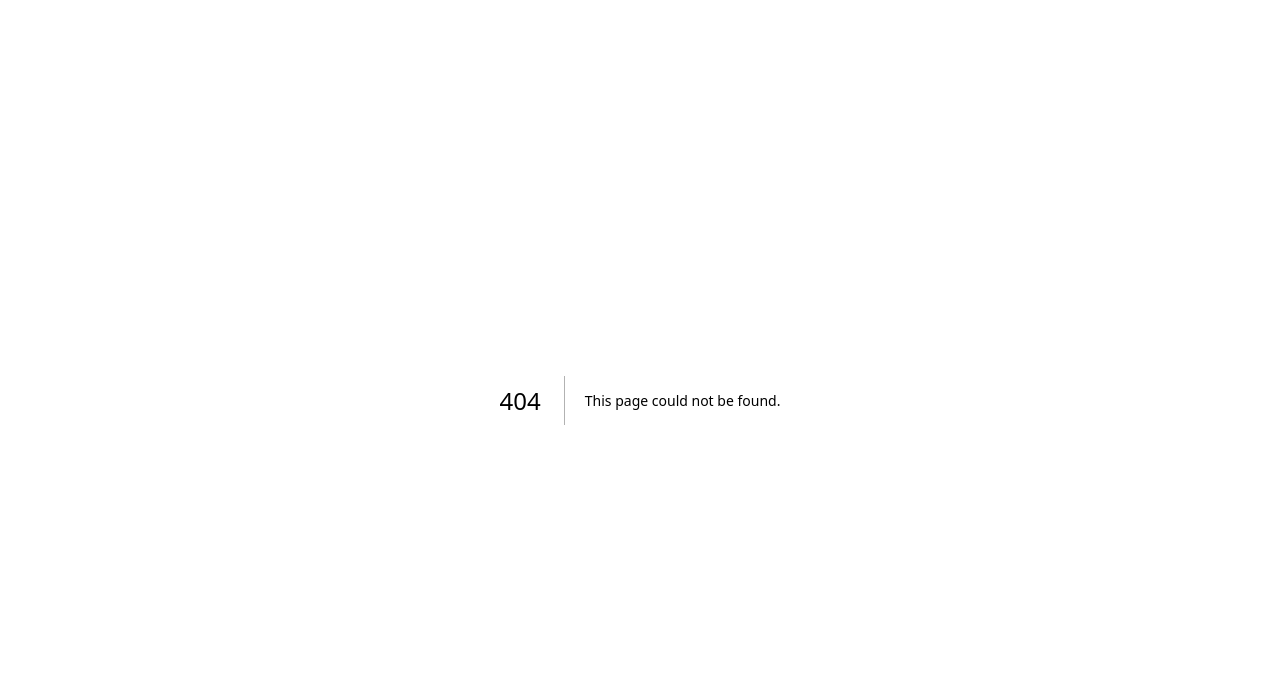
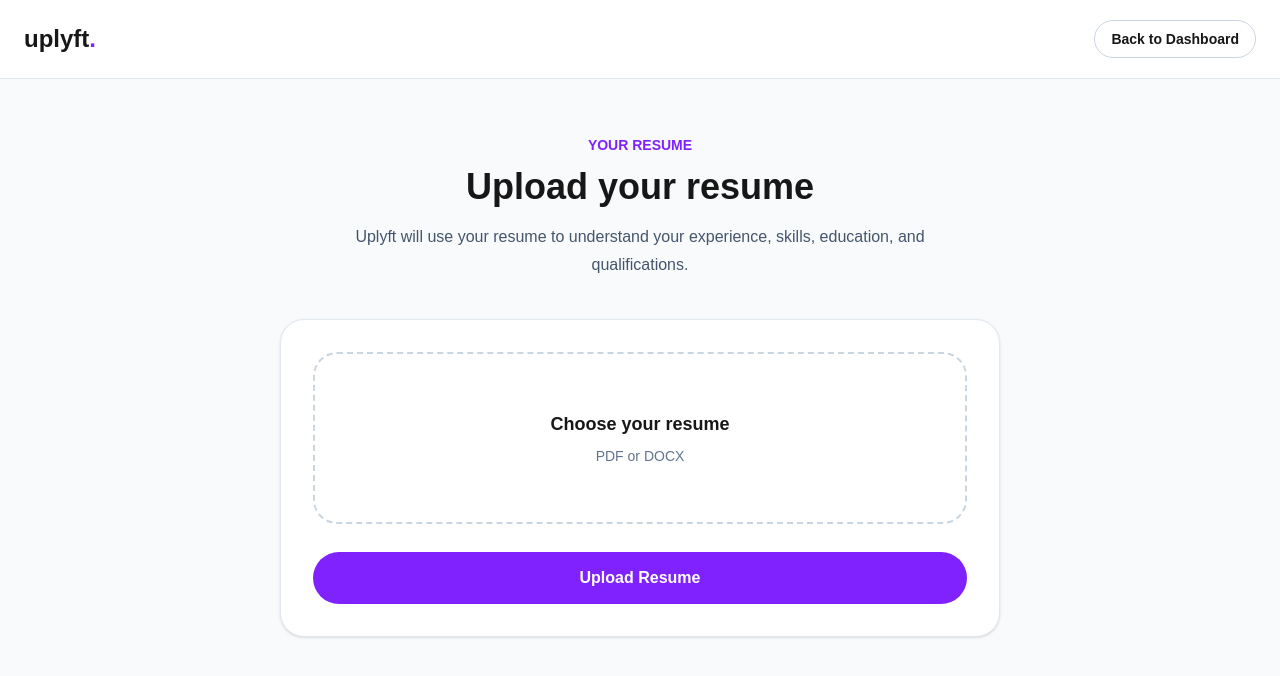
Before and after one commit to ajgray336/uplyft, a Next.js app: page /resume in a window 1280 px wide. Before the commit this address had no page. Shown: the top 676 px of the page. Built offline with nearby package versions, Linux system fonts and the light colour scheme.

Commit message:
Add resume upload page

```diff
--- a/src/app/dashboard/page.tsx
+++ b/src/app/dashboard/page.tsx
@@ -8,12 +8,14 @@ export default async function DashboardPage() {
     data: { user },
   } = await supabase.auth.getUser();
 
+  // Protect the dashboard
   if (!user) {
     redirect("/signup");
   }
 
   return (
     <main className="min-h-screen bg-slate-50">
+      {/* Header */}
       <div className="border-b border-slate-200 bg-white">
         <div className="mx-auto flex max-w-7xl items-center justify-between px-6 py-5">
           <div className="text-2xl font-black">
@@ -26,17 +28,23 @@ export default async function DashboardPage() {
         </div>
       </div>
 
+      {/* Dashboard Content */}
       <div className="mx-auto max-w-7xl px-6 py-10">
         <div>
-          <p className="text-sm font-bold text-violet-600">DASHBOARD</p>
+          <p className="text-sm font-bold text-violet-600">
+            DASHBOARD
+          </p>
+
           <h1 className="mt-2 text-4xl font-black">
             Welcome to Uplyft
           </h1>
+
           <p className="mt-3 text-slate-600">
             Let&apos;s get your job search set up.
           </p>
         </div>
 
+        {/* Stats */}
         <div className="mt-10 grid gap-6 md:grid-cols-2 lg:grid-cols-4">
           {[
             ["Jobs Matched", "0"],
@@ -48,13 +56,20 @@ export default async function DashboardPage() {
               key={label}
               className="rounded-3xl border border-slate-200 bg-white p-6 shadow-sm"
             >
-              <p className="text-sm text-slate-500">{label}</p>
-              <p className="mt-2 text-4xl font-black">{value}</p>
+              <p className="text-sm text-slate-500">
+                {label}
+              </p>
+
+              <p className="mt-2 text-4xl font-black">
+                {value}
+              </p>
             </div>
           ))}
         </div>
 
+        {/* Setup Cards */}
         <div className="mt-10 grid gap-8 lg:grid-cols-2">
+          {/* Resume */}
           <div className="rounded-3xl border border-slate-200 bg-white p-8">
             <div className="flex h-12 w-12 items-center justify-center rounded-2xl bg-violet-100 font-black text-violet-700">
               1
@@ -65,15 +80,19 @@ export default async function DashboardPage() {
             </h2>
 
             <p className="mt-3 leading-7 text-slate-600">
-              Uplyft will analyze your work experience, skills, education,
-              and qualifications.
+              Uplyft will analyze your work experience, skills,
+              education, and qualifications.
             </p>
 
-            <button className="mt-7 rounded-full bg-violet-600 px-6 py-3 font-bold text-white hover:bg-violet-700">
+            <a
+              href="/resume"
+              className="mt-7 inline-block rounded-full bg-violet-600 px-6 py-3 font-bold text-white transition hover:bg-violet-700"
+            >
               Upload Resume
-            </button>
+            </a>
           </div>
 
+          {/* Preferences */}
           <div className="rounded-3xl border border-slate-200 bg-white p-8">
             <div className="flex h-12 w-12 items-center justify-center rounded-2xl bg-violet-100 font-black text-violet-700">
               2
@@ -88,7 +107,10 @@ export default async function DashboardPage() {
               arrangements you want.
             </p>
 
-            <button className="mt-7 rounded-full bg-slate-950 px-6 py-3 font-bold text-white hover:bg-violet-700">
+            <button
+              type="button"
+              className="mt-7 rounded-full bg-slate-950 px-6 py-3 font-bold text-white transition hover:bg-violet-700"
+            >
               Set Preferences
             </button>
           </div>
--- /dev/null
+++ b/src/app/resume/page.tsx
@@ -0,0 +1,85 @@
+"use client";
+
+import { useState } from "react";
+
+export default function ResumePage() {
+  const [fileName, setFileName] = useState("");
+
+  function handleFileChange(e: React.ChangeEvent<HTMLInputElement>) {
+    const file = e.target.files?.[0];
+
+    if (file) {
+      setFileName(file.name);
+    }
+  }
+
+  return (
+    <main className="min-h-screen bg-slate-50">
+      <div className="border-b border-slate-200 bg-white">
+        <div className="mx-auto flex max-w-7xl items-center justify-between px-6 py-5">
+          <div className="text-2xl font-black">
+            uplyft<span className="text-violet-600">.</span>
+          </div>
+
+          <a
+            href="/dashboard"
+            className="rounded-full border border-slate-300 px-4 py-2 text-sm font-semibold"
+          >
+            Back to Dashboard
+          </a>
+        </div>
+      </div>
+
+      <div className="mx-auto max-w-3xl px-6 py-14">
+        <div className="text-center">
+          <p className="text-sm font-bold text-violet-600">YOUR RESUME</p>
+
+          <h1 className="mt-3 text-4xl font-black">
+            Upload your resume
+          </h1>
+
+          <p className="mx-auto mt-4 max-w-xl leading-7 text-slate-600">
+            Uplyft will use your resume to understand your experience,
+            skills, education, and qualifications.
+          </p>
+        </div>
+
+        <div className="mt-10 rounded-3xl border border-slate-200 bg-white p-8 shadow-sm">
+          <label
+            htmlFor="resume"
+            className="flex cursor-pointer flex-col items-center justify-center rounded-3xl border-2 border-dashed border-slate-300 px-6 py-14 text-center hover:border-violet-500"
+          >
+            <div className="text-lg font-bold">
+              Choose your resume
+            </div>
+
+            <p className="mt-2 text-sm text-slate-500">
+              PDF or DOCX
+            </p>
+
+            <input
+              id="resume"
+              type="file"
+              accept=".pdf,.doc,.docx"
+              onChange={handleFileChange}
+              className="hidden"
+            />
+          </label>
+
+          {fileName && (
+            <div className="mt-6 rounded-2xl bg-violet-50 p-4 text-sm font-semibold text-violet-700">
+              Selected: {fileName}
+            </div>
+          )}
+
+          <button
+            type="button"
+            className="mt-7 w-full rounded-full bg-violet-600 px-6 py-3.5 font-bold text-white hover:bg-violet-700"
+          >
+            Upload Resume
+          </button>
+        </div>
+      </div>
+    </main>
+  );
+}
```
